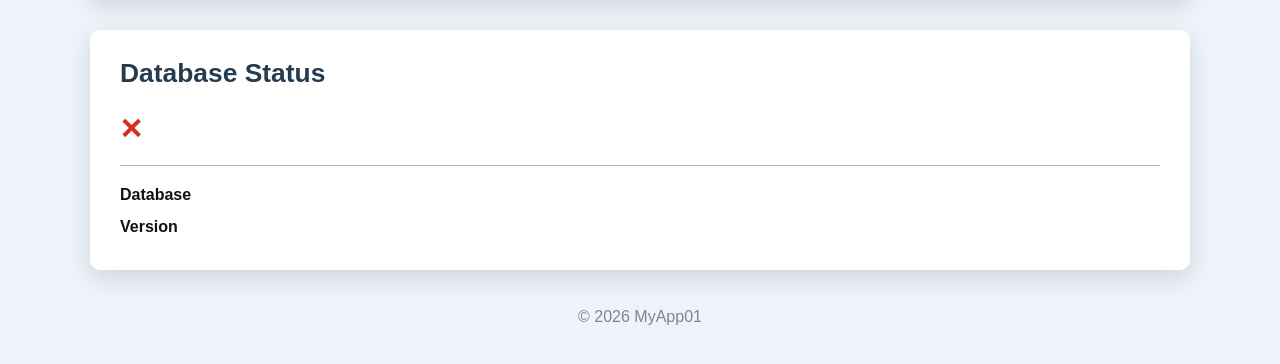
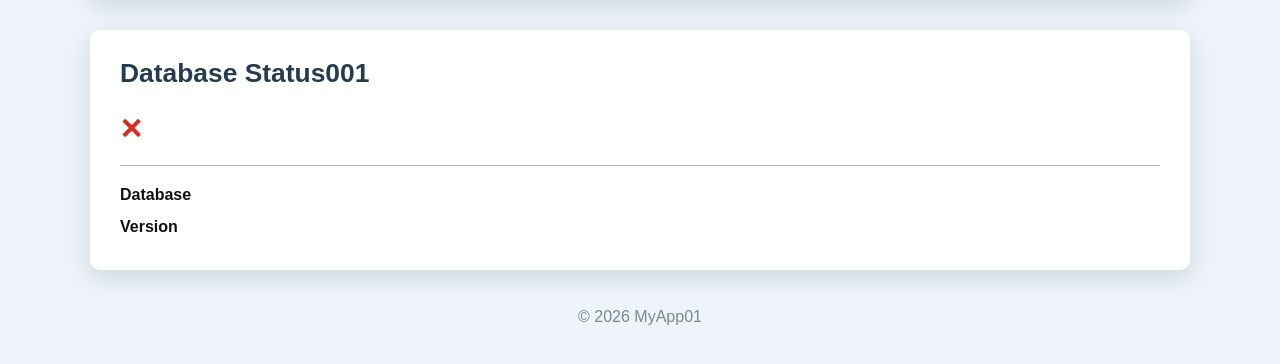
Before and after one commit to ua09108/MyApp01, a Flask app: template templates/index.html in a window 1280 px wide. Shown: the part 164-528 px from the top of the page. Run offline with Flask 3, Linux system fonts and the light colour scheme; the template is opened without the code that fills it, so the values that code supplies are empty.

Commit message:
Improve homepage design02

```diff
--- a/templates/index.html
+++ b/templates/index.html
@@ -25,7 +25,7 @@
     <!-- 資料庫狀態區 -->
     <section class="status-card">
 
-      <h2>Database Status</h2>
+      <h2>Database Status001</h2>
 
       {% if db_status == "Connected" %}
 
```
